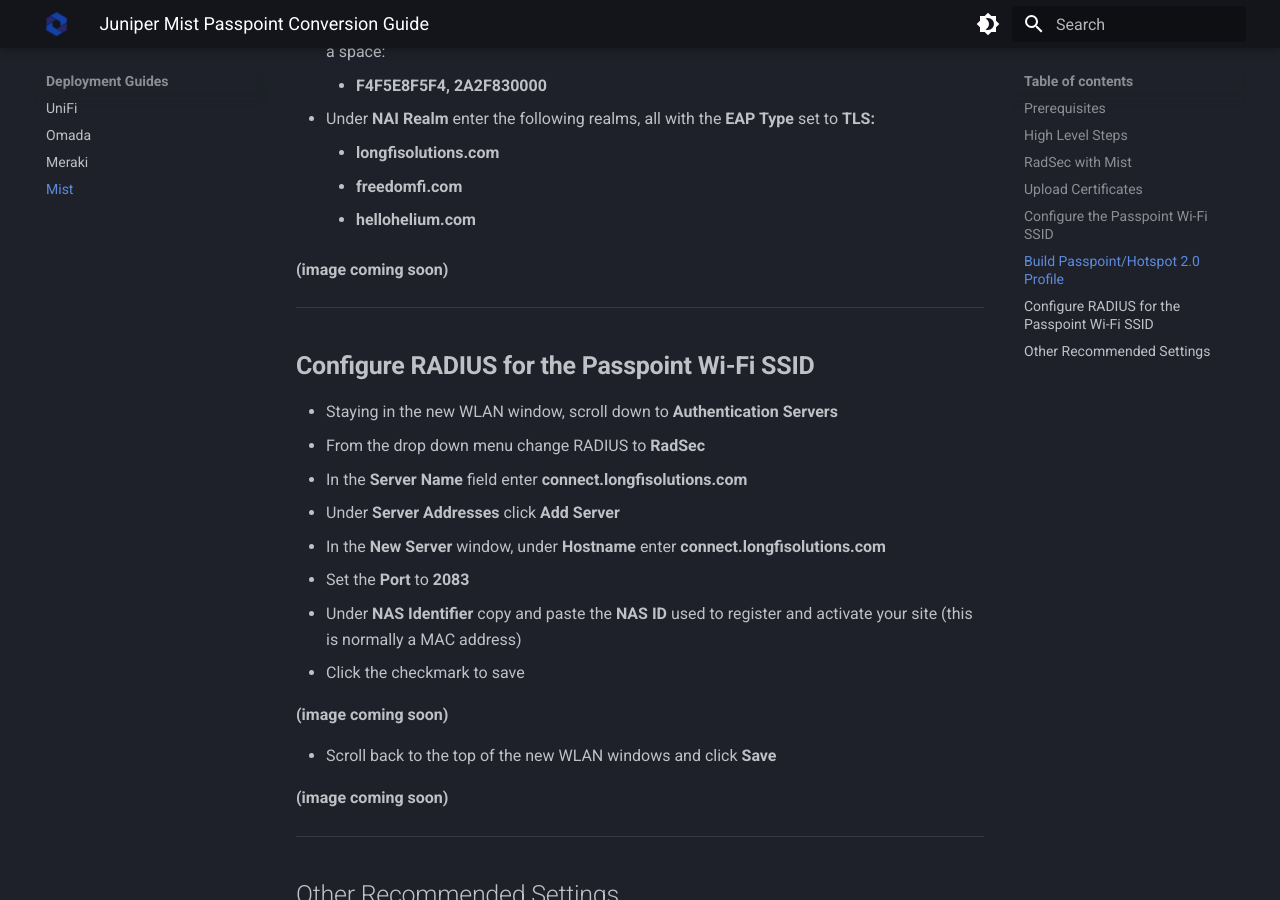
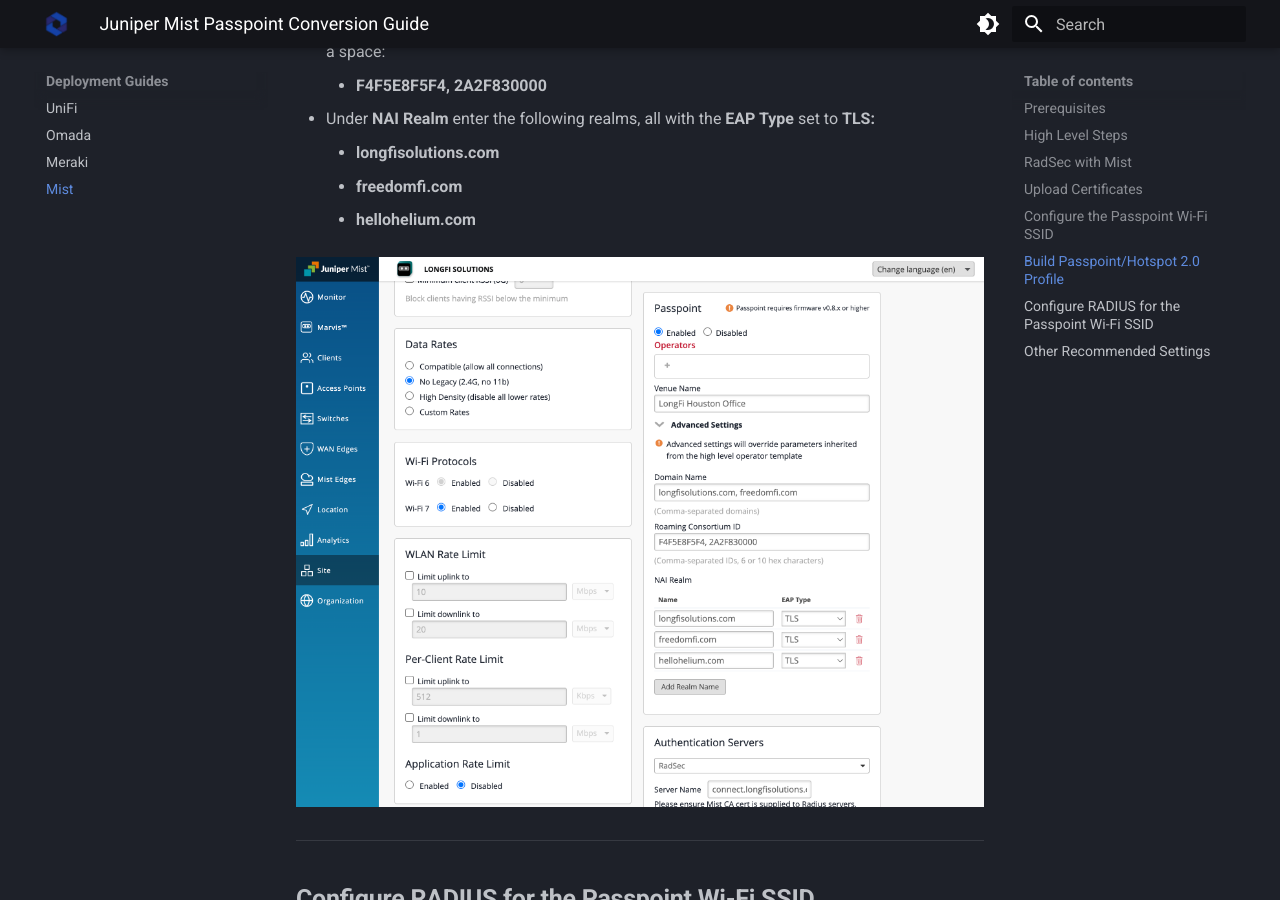
Before and after one commit to LongFi-Solutions/longfi-solutions.github.io, an MkDocs documentation site: the page built from docs/deployment/mist.md, in a window 1280 px wide and 900 px high, scrolled down 6317 px. Built offline with MkDocs 1.6.1 and Material for MkDocs 9.7.7, drawn with Linux system fonts in a browser that asks for light colours.

Commit message:
Update Deployment Guides “mist” +1

```diff
--- a/docs/deployment/mist.md
+++ b/docs/deployment/mist.md
@@ -118,7 +118,7 @@ Click **Add WLAN**
     - **freedomfi.com**
     - **hellohelium.com**
 
-**(image coming soon)**
+![](/assets/images/Mist-7-AddWLAN-2.png)
 
 ***
 
```
Also changed, not shown: docs/assets/images/Mist-7-AddWLAN-2.png (added).
